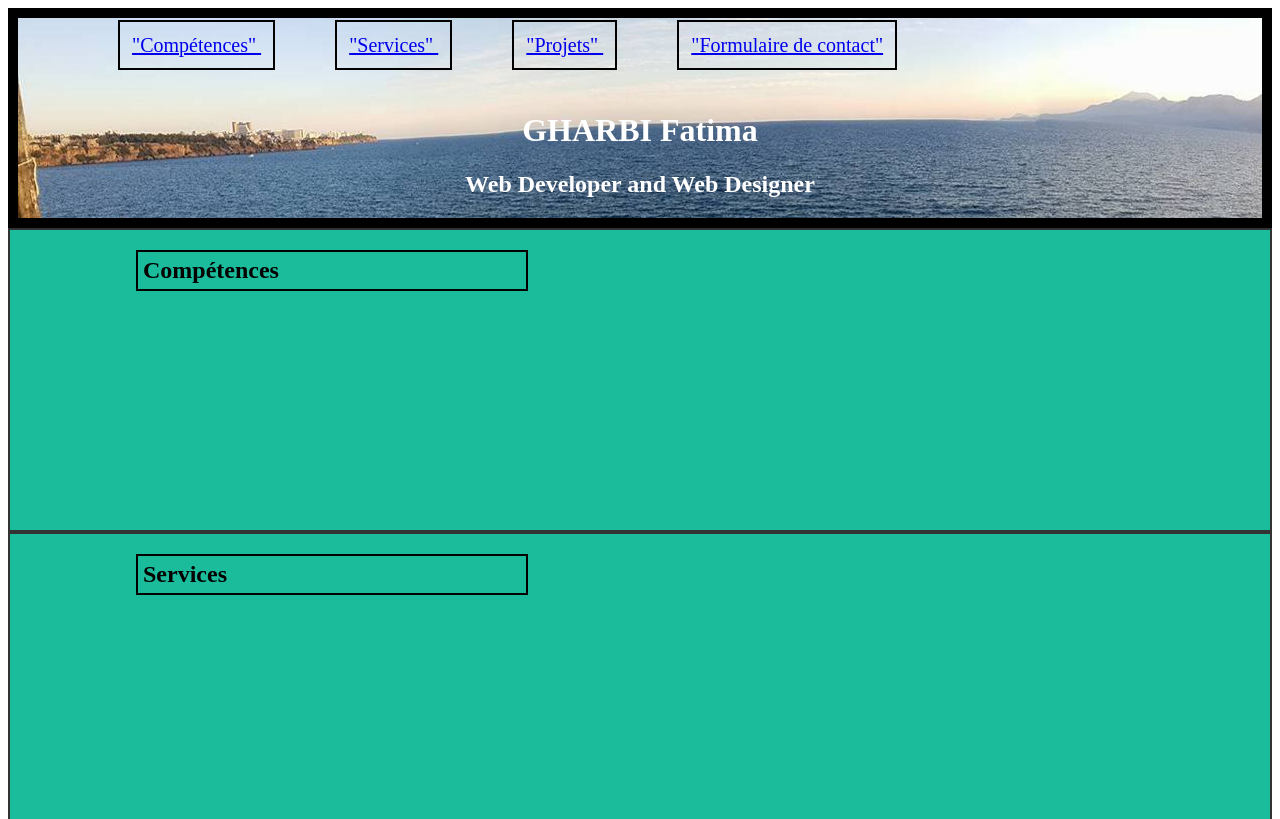
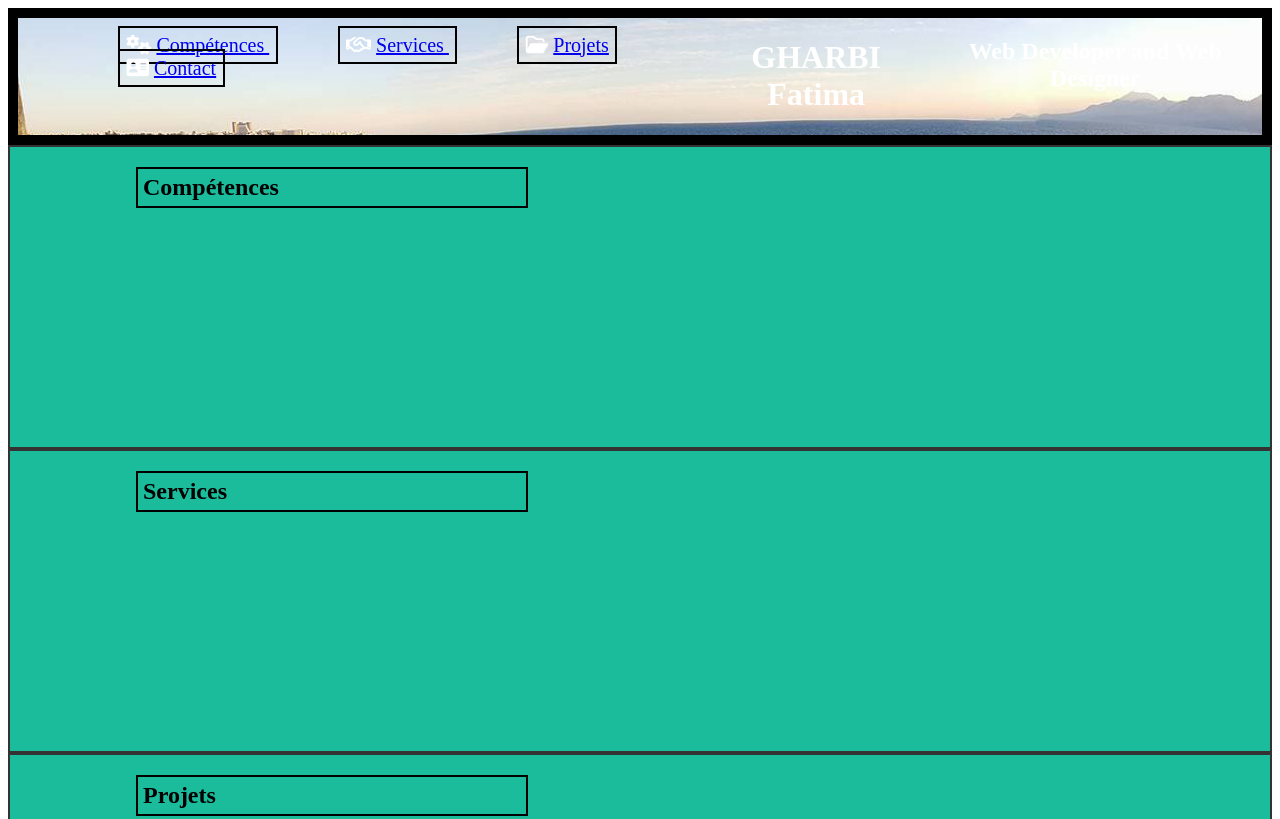
Before and after one commit to Gharbi22/origin, a plain HTML site: page html/index.html in a window 1280 px wide. Shown: the top 819 px of the page. Drawn offline with Linux system fonts and the light colour scheme; files whose address does not match are found by name.

Commit message:
mise à jour de la barre nav

```diff
--- a/html/index.html
+++ b/html/index.html
@@ -7,6 +7,7 @@
     <meta http-equiv="X-UA-Compatible" content="ie=edge">
     <title>Portfolio</title>
     <link rel="stylesheet" href="../public/css/style.css">
+    <link rel="stylesheet" href="../npm-exo/node_modules/font-awesome/css/font-awesome.min.css">
 </head>
 
 <body>
@@ -16,19 +17,23 @@
             <ul>
                 <!--le menu -->
                 <li>
-                    <a href="#Compétences"> "Compétences"
+                    <i class="fa fa-cogs" aria-hidden="true"></i>
+                    <a href="#Compétences"> Compétences
                     </a>
                 </li>
                 <li>
-                    <a href="#Services"> "Services"
+                    <i class="fa fa-handshake-o" aria-hidden="true"></i>
+                    <a href="#Services"> Services
                     </a>
                 </li>
                 <li>
-                    <a href="#Projets"> "Projets"
+                    <i class="fa fa-folder-open-o" aria-hidden="true"></i>
+                    <a href="#Projets"> Projets
                     </a>
                 </li>
                 <li>
-                    <a href="#Formulaire de contact"> "Formulaire de contact"
+                    <i class="fa fa-address-card" aria-hidden="true"></i>
+                    <a href="#Formulaire de contact"> Contact
                     </a>
                 </li>
             </ul>
--- a/npm-exo/Style.css
+++ b/npm-exo/Style.css
@@ -4,6 +4,7 @@ body{
 }
 nav {
     background-color: aliceblue;
+    height: 50px;
 }
 li {
    border: 1px solid black;
--- a/public/css/style.css
+++ b/public/css/style.css
@@ -1,4 +1,8 @@
+body{
+
+}
 header {
+    display: flex;
     color: white;
     background-image: url(/home/coding/www/dev/portfolio/public/img/23949406_569166796794027_671311383_o.jpg);
     border: 10px solid black;
@@ -14,6 +18,7 @@ li {
     text-align: center;
     position: static;
     margin-left: 60px;
+    justify-content: center;
 }
 
 
```
